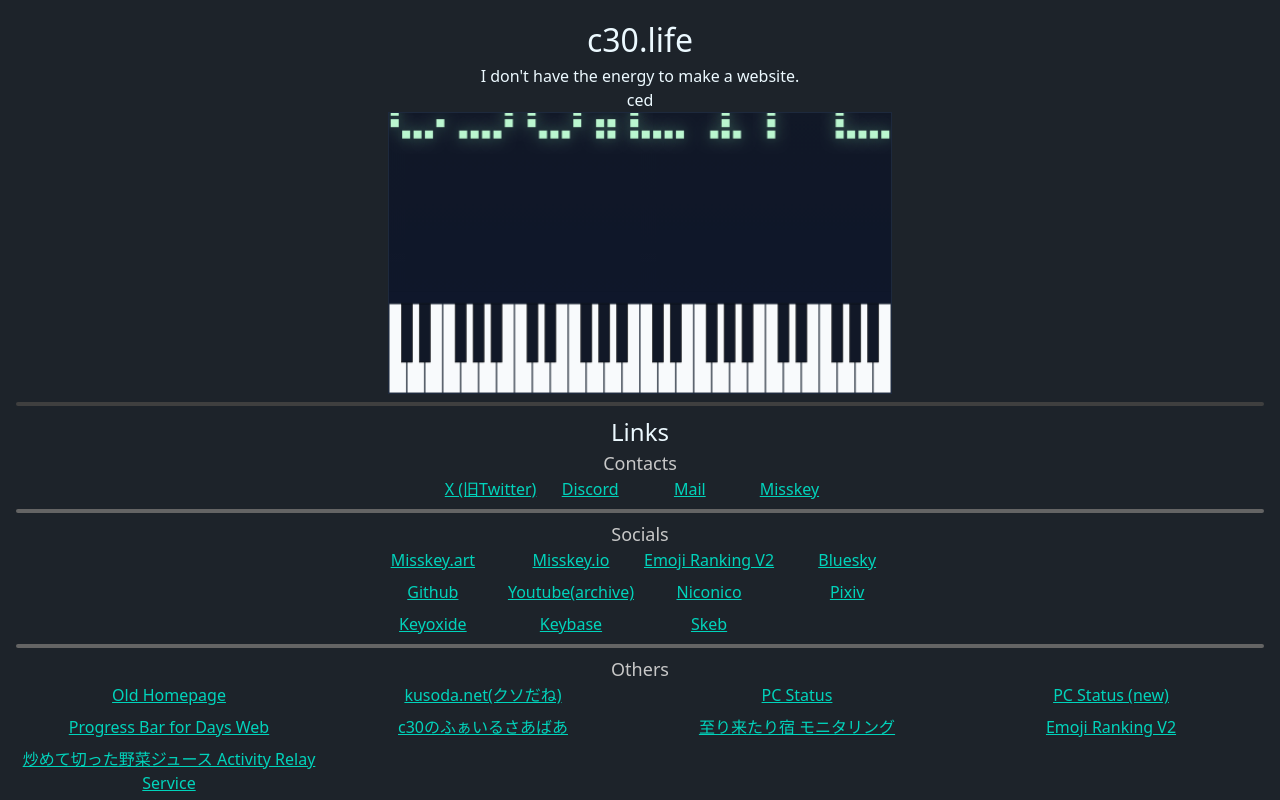
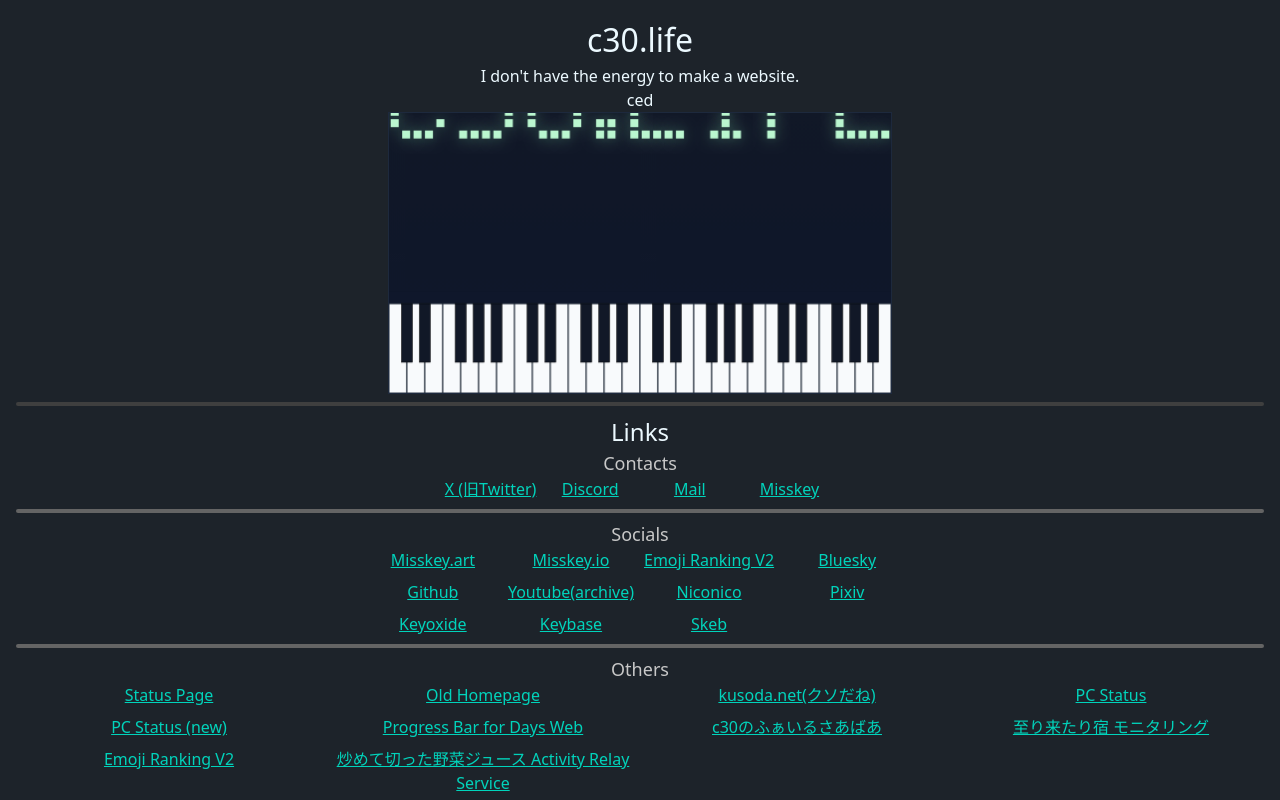
Before and after one commit to Zel9278/c30.life, a Vue app: page / in a window 1280 px wide. Shown: the top 800 px of the page. Built offline with nearby package versions, Linux system fonts and the light colour scheme.

Commit message:
Added Status Page Link

```diff
--- a/src/components/Links.vue
+++ b/src/components/Links.vue
@@ -77,6 +77,10 @@ const socialLinks: Link[] = [
 
 // biome-ignore lint/correctness/noUnusedVariables: Used in template
 const otherSites: Link[] = [
+  {
+    title: "Status Page",
+    href: "https://status.c30.life",
+  },
   {
     title: "Old Homepage",
     href: "https://old.c30.life",
```
